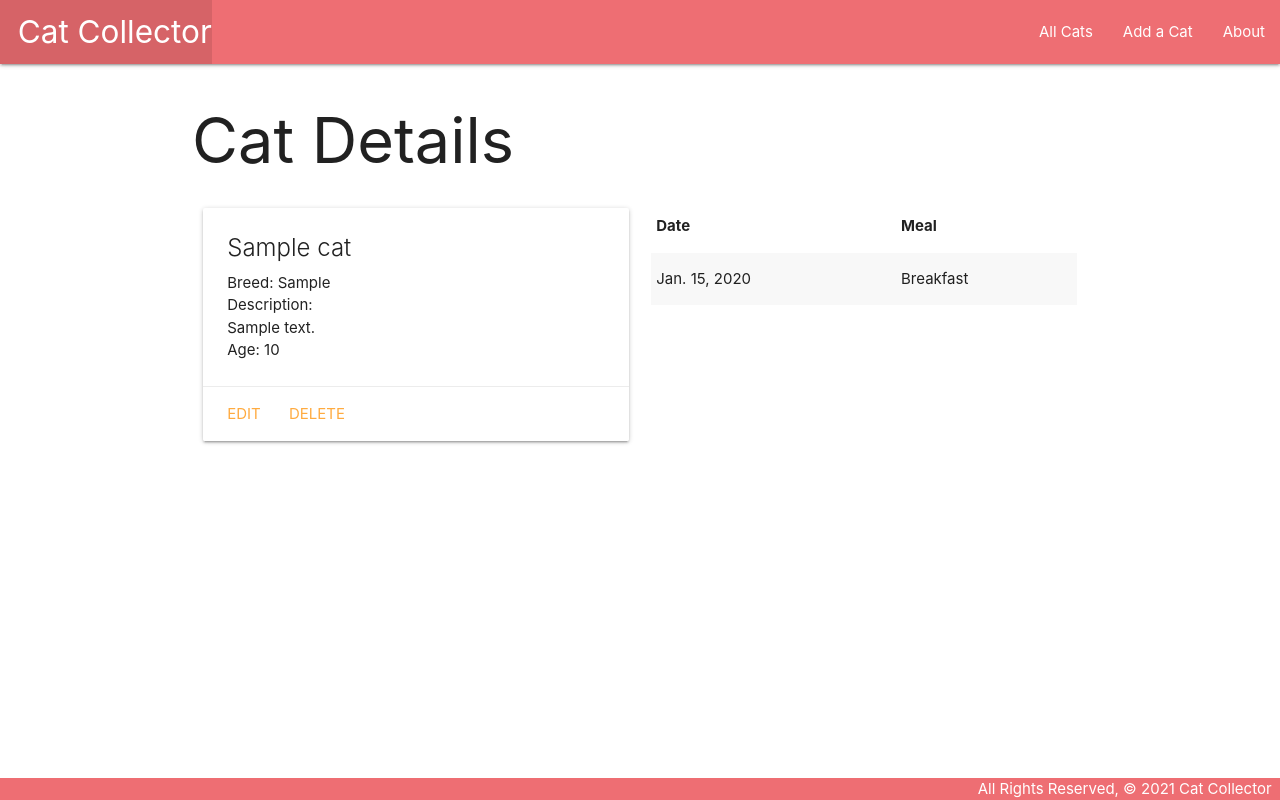
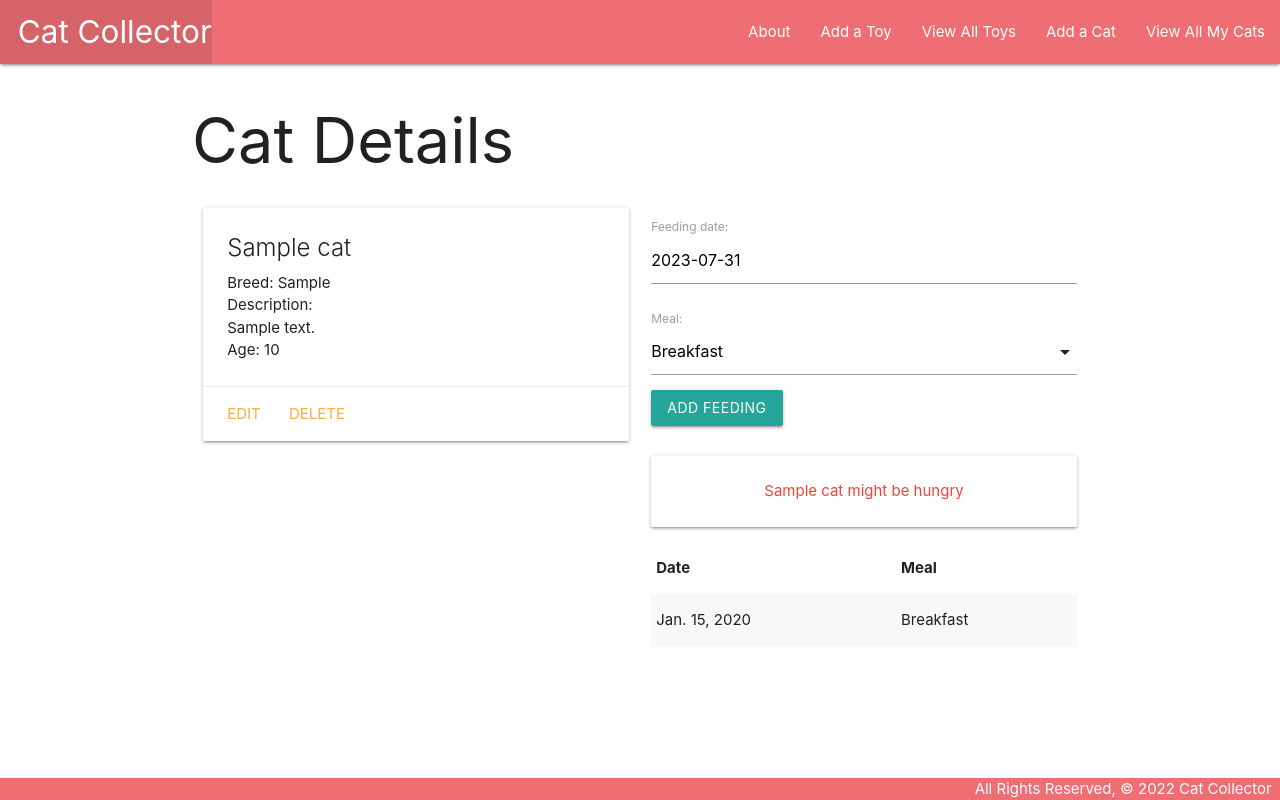
Before and after one commit to greenplastic90/catcollector, a Django app: page /cats/1/ in a window 1280 px wide. Run offline with Django 4.2, Linux system fonts and the light colour scheme; tables that the repository leaves empty hold one stand-in row (values such as "Sample post").

Commit message:
Finished Feeding, added Toy

```diff
--- /dev/null
+++ b/main_app/forms.py
@@ -0,0 +1,8 @@
+from django.forms import ModelForm
+from .models import Feeding
+
+
+class FeedingForm(ModelForm):
+    class Meta:
+        model = Feeding
+        fields = ['date', 'meal']
--- a/main_app/models.py
+++ b/main_app/models.py
@@ -1,5 +1,6 @@
 from django.db import models
 from django.urls import reverse
+from datetime import date
 # Create your models here.
 
 MEALS = (
@@ -7,6 +8,17 @@ MEALS = (
     ('L', 'Lunch'),
     ('D', 'Dinner')
 )
+
+
+class Toy(models.Model):
+    name = models.CharField(max_length=50)
+    color = models.CharField(max_length=20)
+
+    def __str__(self):
+        return self.name
+
+    def get_absolute_url(self):
+        return reverse('toys_detail', kwargs={'pk': self.id})
 
 
 class Cat(models.Model):
@@ -21,6 +33,9 @@ class Cat(models.Model):
     def get_absolute_url(self):
         return reverse('detail', kwargs={'cat_id': self.id})
 
+    def fed_for_today(self):
+        return self.feeding_set.filter(date=date.today()).count() >= len(MEALS)
+
 
 class Feeding(models.Model):
     date = models.DateField('feeding date')
@@ -29,3 +44,7 @@ class Feeding(models.Model):
 
     def __str__(self):
         return f"{self.get_meal_display()} on {self.date} - {self.cat}"
+
+    # change the default sort
+    class Meta:
+        ordering = ['-date']
--- a/main_app/templates/base.html
+++ b/main_app/templates/base.html
@@ -1,4 +1,5 @@
 {% load static %}
+
 <!DOCTYPE html>
 <html lang="en">
 	<head>
@@ -10,25 +11,30 @@
 			rel="stylesheet"
 			href="https://cdnjs.cloudflare.com/ajax/libs/materialize/1.0.0/css/materialize.min.css" />
 		<link rel="stylesheet" type="text/css" href="{% static 'css/style.css' %}" />
+		<script src="https://cdnjs.cloudflare.com/ajax/libs/materialize/1.0.0/js/materialize.min.js"></script>
 	</head>
 	<body>
 		<header class="navbar-fixed">
 			<nav>
 				<div class="nav-wrapper">
 					<ul>
-						<li><a href="/" class="left brand-logo">&nbsp;&nbsp;Cat Collector</a></li>
+						<li>
+							<a href="{% url 'home' %}" class="left brand-logo">&nbsp;&nbsp;Cat Collector</a>
+						</li>
 					</ul>
 					<ul class="right">
-						<li><a href="{% url 'index' %}">All Cats</a></li>
+						<li><a href="{% url 'about' %}">About</a></li>
+						<li><a href="{% url 'toys_create' %}">Add a Toy</a></li>
+						<li><a href="{% url 'toys_index' %}">View All Toys</a></li>
 						<li><a href="{% url 'cats_create' %}">Add a Cat</a></li>
-						<li><a href="{% url 'about' %}">About</a></li>
+						<li><a href="{% url 'index' %}">View All My Cats</a></li>
 					</ul>
 				</div>
 			</nav>
 		</header>
 		<main class="container">{% block content %} {% endblock %}</main>
 		<footer class="page-footer">
-			<div class="right">All Rights Reserved, &copy; 2021 Cat Collector &nbsp;</div>
+			<div class="right">All Rights Reserved, &copy; 2022 Cat Collector &nbsp;</div>
 		</footer>
 	</body>
 </html>
--- a/main_app/templates/cats/detail.html
+++ b/main_app/templates/cats/detail.html
@@ -22,6 +22,18 @@
 		</div>
 	</div>
 	<div class="col s6">
+		<form action="{% url 'add_feeding' cat.id %}" method="POST">
+			{% csrf_token %} {{ feeding_form.as_p }}
+			<input type="submit" class="btn" value="Add Feeding" />
+		</form>
+		<br />
+		{% if cat.fed_for_today %}
+		<div class="card-panel teal-text center-align">
+			{{cat.name}} has been fed all meals for today
+		</div>
+		{% else %}
+		<div class="card-panel red-text center-align">{{cat.name}} might be hungry</div>
+		{% endif %}
 		<table class="striped">
 			<thead>
 				<tr>
@@ -40,4 +52,16 @@
 		</table>
 	</div>
 </div>
+<script>
+	const dateEl = document.getElementById('id_date')
+	// M is Materialize's global variable
+	M.Datepicker.init(dateEl, {
+		format: 'yyyy-mm-dd',
+		defaultDate: new Date(),
+		setDefaultDate: true,
+		autoClose: true,
+	})
+	const selectEl = document.getElementById('id_meal')
+	M.FormSelect.init(selectEl)
+</script>
 {% endblock %}
--- a/main_app/urls.py
+++ b/main_app/urls.py
@@ -8,5 +8,12 @@ urlpatterns = [
     path('cats/<int:cat_id>/', views.cats_detail, name='detail'),
     path('cats/create/', views.CatCreate.as_view(), name='cats_create'),
     path('cats/<int:pk>/update/', views.CatUpdate.as_view(), name='cats_update'),
-    path('cats/<int:pk>/delete/', views.CatDelete.as_view(), name='cats_delete')
+    path('cats/<int:pk>/delete/', views.CatDelete.as_view(), name='cats_delete'),
+    path('cats/<int:cat_id>/add_feeding/',
+         views.add_feeding, name='add_feeding'),
+    path('toys/', views.ToyList.as_view(), name='toys_index'),
+    path('toys/<int:pk>/', views.ToyDetail.as_view(), name='toys_detail'),
+    path('toys/create/', views.ToyCreate.as_view(), name='toys_create'),
+    path('toys/<int:pk>/update/', views.ToyUpdate.as_view(), name='toys_update'),
+    path('toys/<int:pk>/delete/', views.ToyDelete.as_view(), name='toys_delete'),
 ]
--- a/main_app/views.py
+++ b/main_app/views.py
@@ -1,6 +1,8 @@
-from django.shortcuts import render
+from django.shortcuts import render, redirect
 from django.views.generic.edit import CreateView, UpdateView, DeleteView
-from .models import Cat
+from django.views.generic import ListView, DetailView
+from .models import Cat, Toy
+from .forms import FeedingForm
 
 
 # Create your views here.
@@ -21,7 +23,6 @@ def about(request):
 
 def cats_index(request):
     cats = Cat.objects.all()
-    # We pass data to a template very much like we did in Express!
     return render(request, 'cats/index.html', {
         'cats': cats
     })
@@ -29,7 +30,12 @@ def cats_index(request):
 
 def cats_detail(request, cat_id):
     cat = Cat.objects.get(id=cat_id)
-    return render(request, 'cats/detail.html', {'cat': cat})
+    cat = Cat.objects.get(id=cat_id)
+
+    feeding_form = FeedingForm()
+    return render(request, 'cats/detail.html', {
+        'cat': cat, 'feeding_form': feeding_form
+    })
 
 
 class CatCreate(CreateView):
@@ -45,3 +51,37 @@ class CatUpdate(UpdateView):
 class CatDelete(DeleteView):
     model = Cat
     success_url = '/cats'
+
+
+def add_feeding(request, cat_id):
+    form = FeedingForm(request.POST)
+    if form.is_valid():
+        # don't save the form to the db until it
+        # has the cat_id assigned
+        new_feeding = form.save(commit=False)
+        new_feeding.cat_id = cat_id
+        new_feeding.save()
+    return redirect('detail', cat_id=cat_id)
+
+
+class ToyList(ListView):
+    model = Toy
+
+
+class ToyDetail(DetailView):
+    model = Toy
+
+
+class ToyCreate(CreateView):
+    model = Toy
+    fields = '__all__'
+
+
+class ToyUpdate(UpdateView):
+    model = Toy
+    fields = ['name', 'color']
+
+
+class ToyDelete(DeleteView):
+    model = Toy
+    success_url = '/toys'
```
Also changed, not shown: main_app/templates/main_app/toy_detail.html (added, +20 -0 lines), main_app/templates/main_app/toy_form.html (added, +19 -0 lines), main_app/templates/main_app/toy_list.html (added, +17 -0 lines), main_app/migrations/0003_toy_alter_feeding_options_alter_feeding_date.py (added).
